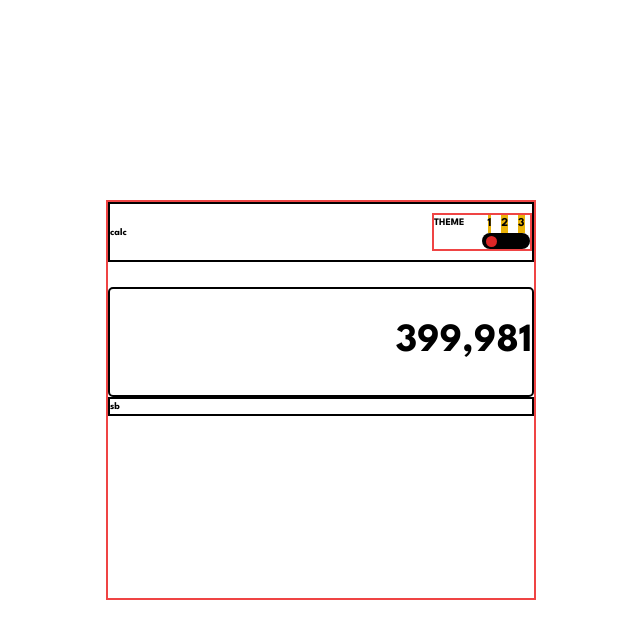
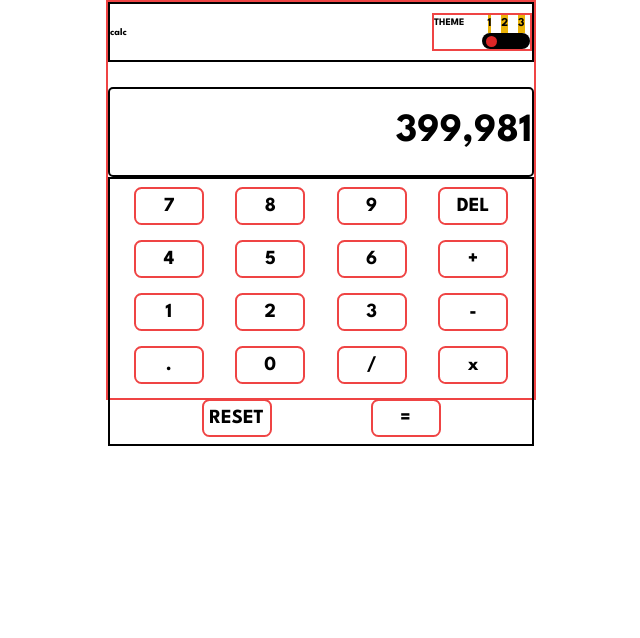
Before and after one commit to SouhailM07/code213-calculator, a React (Vite) app: page / in a window 1280 px wide. Shown: the top 638 px of the page, without its empty margins (319-959 px from the left). Built offline with nearby package versions, Linux system fonts and the light colour scheme.

Commit message:
[Btn_panel] closer look {1}

```diff
--- a/src/App.css
+++ b/src/App.css
@@ -4,8 +4,6 @@ html {
 
 body {
   height: 100vh;
-  display: grid;
-  place-items: center;
   font-family: "League spartan";
 }
 
--- a/src/App.tsx
+++ b/src/App.tsx
@@ -2,13 +2,20 @@ import "./style/input.css";
 import "./App.css";
 // components
 import { Control_panel, Result_panel, Btn_panel } from "./components";
+// hooks
+import { useState } from "react";
 function App() {
+  let [counter, setCounter] = useState(1);
   return (
     <>
-      <div className="border-2 border-red-500 w-[43rem] h-[40rem]">
+      <div className="border-2 m-auto border-red-500 w-[43rem] h-[40rem]">
         <Control_panel />
         <Result_panel />
-        <Btn_panel />
+        <Btn_panel
+          send={() => {
+            setCounter(++counter);
+          }}
+        />
       </div>
     </>
   );
--- a/src/components/Btn/Btn.tsx
+++ b/src/components/Btn/Btn.tsx
@@ -1,4 +1,15 @@
 import "./btn.css";
-export default function Btn() {
-  return <>Btn</>;
+export default function Btn({ action, content }) {
+  return (
+    <>
+      <button
+        onClick={() => {
+          action();
+        }}
+        className="border-2 m-3 border-red-500 h-[3.8rem] w-[7rem] rounded-xl  text-[2rem]"
+      >
+        {content}
+      </button>
+    </>
+  );
 }
--- a/src/components/Btn_panel/Btn_panel.tsx
+++ b/src/components/Btn_panel/Btn_panel.tsx
@@ -1,8 +1,29 @@
 import "./btn_panel.css";
-export default function Btn_panel() {
+// components
+import { Btn } from "../../components";
+export default function Btn_panel(props) {
   return (
     <>
-      <div className="border-2 border-black">sb</div>
+      <div className="border-2 border-black flex flex-wrap justify-evenly ">
+        <Btn content="7" action={props.send} />
+        <Btn content="8" />
+        <Btn content="9" />
+        <Btn content="DEL" />
+        <Btn content="4" />
+        <Btn content="5" />
+        <Btn content="6" />
+        <Btn content="+" />
+        <Btn content="1" />
+        <Btn content="2" />
+        <Btn content="3" />
+        <Btn content="-" />
+        <Btn content="." />
+        <Btn content="0" />
+        <Btn content="/" />
+        <Btn content="x" />
+        <Btn content="RESET" />
+        <Btn content="=" />
+      </div>
     </>
   );
 }
--- a/src/components/Result_panel/Result_panel.tsx
+++ b/src/components/Result_panel/Result_panel.tsx
@@ -2,7 +2,7 @@ import "./result_panel.css";
 export default function Result_panel() {
   return (
     <>
-      <div className="mt-10 border-2 border-black h-[11rem] rounded-lg flex justify-end items-center text-[4rem]">
+      <div className="mt-10 border-2 border-black h-[9rem] rounded-lg flex justify-end items-center text-[4rem]">
         399,981
       </div>
     </>
```
